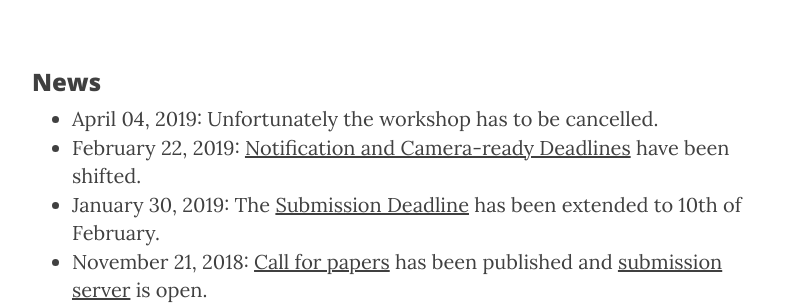
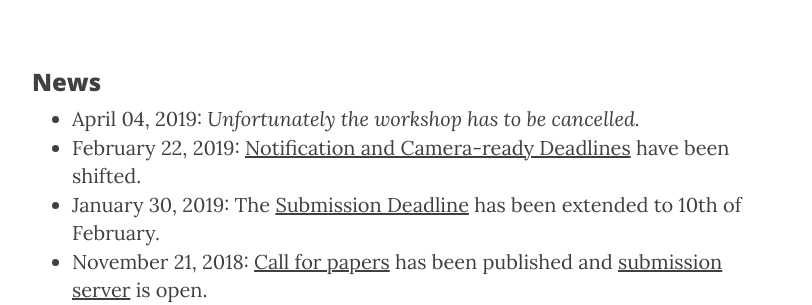
Before and after one commit to WROME/wrome.github.io, a Jekyll site: the page built from rio2019.md, in a window 1280 px wide and 900 px high, scrolled down 811 px. Shown: the part 154-459 px from the top of the window, without its empty margins (233-1045 px from the left). Built offline with Jekyll 4.4.1, drawn with Linux system fonts in a browser that asks for light colours; nearby versions of some CDN libraries.

```diff
--- a/rio2019.md
+++ b/rio2019.md
@@ -16,7 +16,7 @@ header-img: "img/rio.jpg"
 
 ### News
 
-* April 04, 2019: Unfortunately the workshop has to be cancelled.
+* April 04, 2019: *Unfortunately the workshop has to be cancelled.*
 * February 22, 2019: [Notification and Camera-ready Deadlines](https://wrome.github.io/rio2019/#important-dates) have been shifted.
 * January 30, 2019: The [Submission Deadline](https://wrome.github.io/rio2019/#important-dates) has been extended to 10th of February.
 * November 21, 2018: [Call for papers](https://easychair.org/cfp/ROME2019) has been published and [submission server](https://easychair.org/conferences/?conf=rome2019) is open.
@@ -63,7 +63,7 @@ All accepted manuscripts will be included in the IPDPS workshop proceedings.
 * <del>January 31</del> February 10, 2019: Submission deadline (extended)
 * <del>February 22</del> March 04, 2019: Notification of acceptance
 * <del>March 15</del> March 22, 2019: Camera-ready deadline
-* May 24, 2019: ROME Workshop
+* <del>May 24, 2019: ROME Workshop</del>
 
 
 ### Program Committee
```
